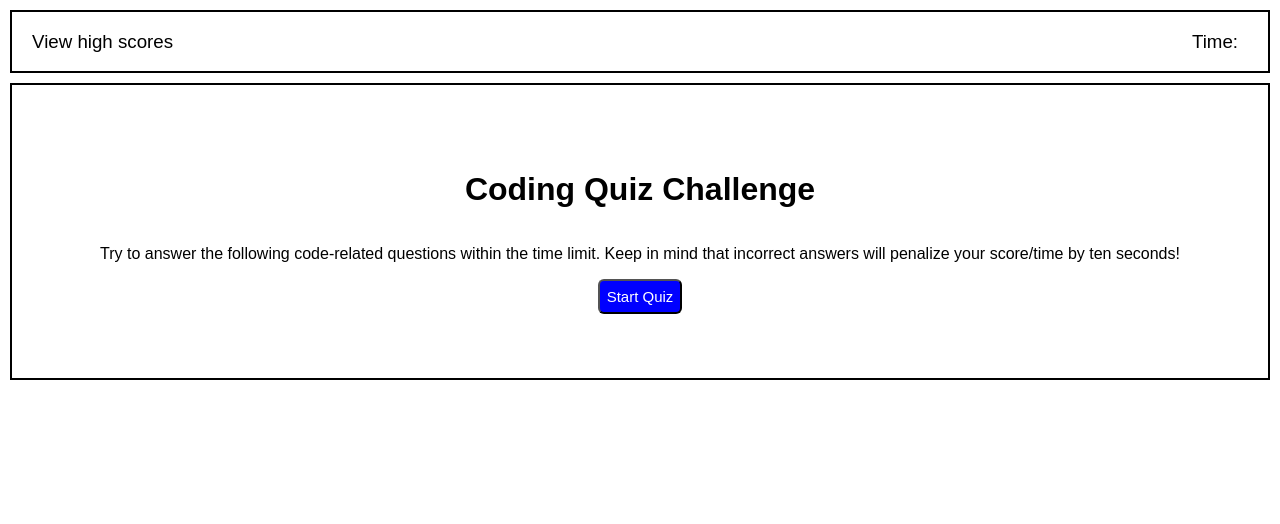
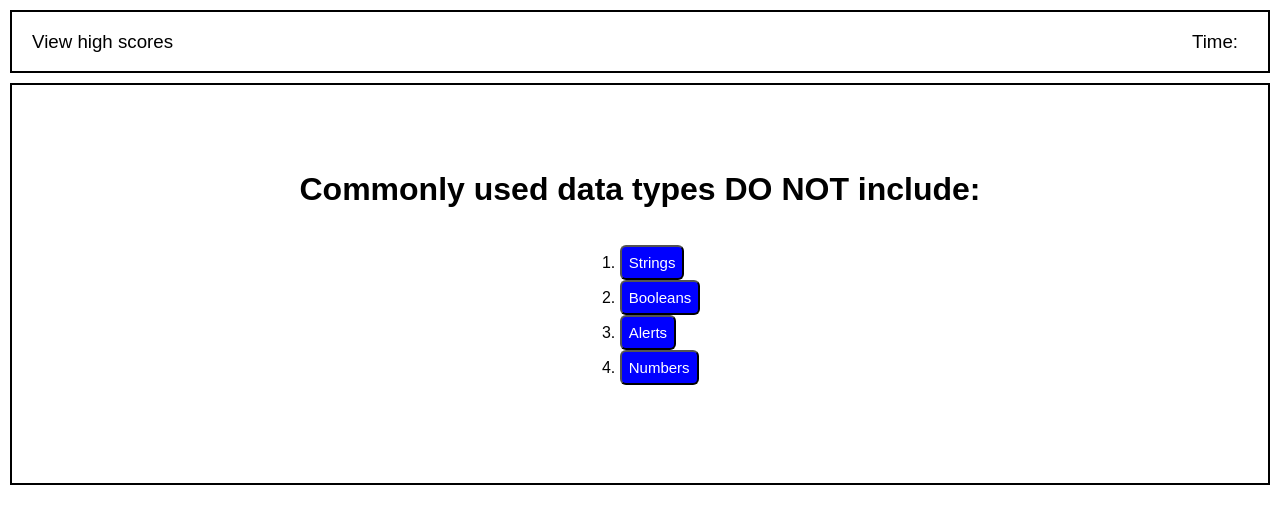
Before and after one commit to DanielLongacre/TimedJavaScriptQuiz, a plain HTML site: page index.html in a window 1280 px wide. Both pictures are taken after a click on the button "Start Quiz". Drawn offline with Linux system fonts and the light colour scheme.

Commit message:
Added question1 function to move from home screen to first question and display correct when answer is right

```diff
--- a/Assets/main.js
+++ b/Assets/main.js
@@ -0,0 +1,47 @@
+var timer = document.querySelector("#timer");
+var body = document.querySelector("#display");
+var startButton = document.querySelector("#start");
+
+//Start Quiz function
+
+startButton.addEventListener("click", function() {
+    question1();
+});
+
+
+
+//Question 1 function
+function question1() {
+    var main = document.querySelector("#display");
+    main.innerHTML = ``;
+    main.innerHTML += `
+        <h1>Commonly used data types DO NOT include:</h1>
+        <ol>
+            <li><button id="wrong">Strings</button></li>
+            <li><button id="wrong">Booleans</button></li>
+            <li><button id="correct">Alerts</button></li>
+            <li><button id="wrong">Numbers</button></li>
+        </ol>
+        <br>
+    `
+    var answer = document.querySelector("#correct");
+    var incorrect = document.querySelector("wrong");
+
+    answer.addEventListener("click", function(event) {
+        event.preventDefault();
+
+        if(answer) {
+            main.innerHTML += `
+                <p>Correct!</p>
+            `;
+        }
+        if (incorrect) {
+            main.innerHTML += `
+                <p>Wrong!</p>
+            `;
+        }
+    });
+
+}
+
+// question1();
--- a/index.html
+++ b/index.html
@@ -11,7 +11,7 @@
         <h3 id="highScores">View high scores</h3>
         <h3 id="timer">Time:</h3>
     </div>
-    <main>
+    <main id="display">
         <h1>Coding Quiz Challenge</h1>
         <p>Try to answer the following code-related questions within the
             time limit. Keep in mind that incorrect answers will penalize
```
